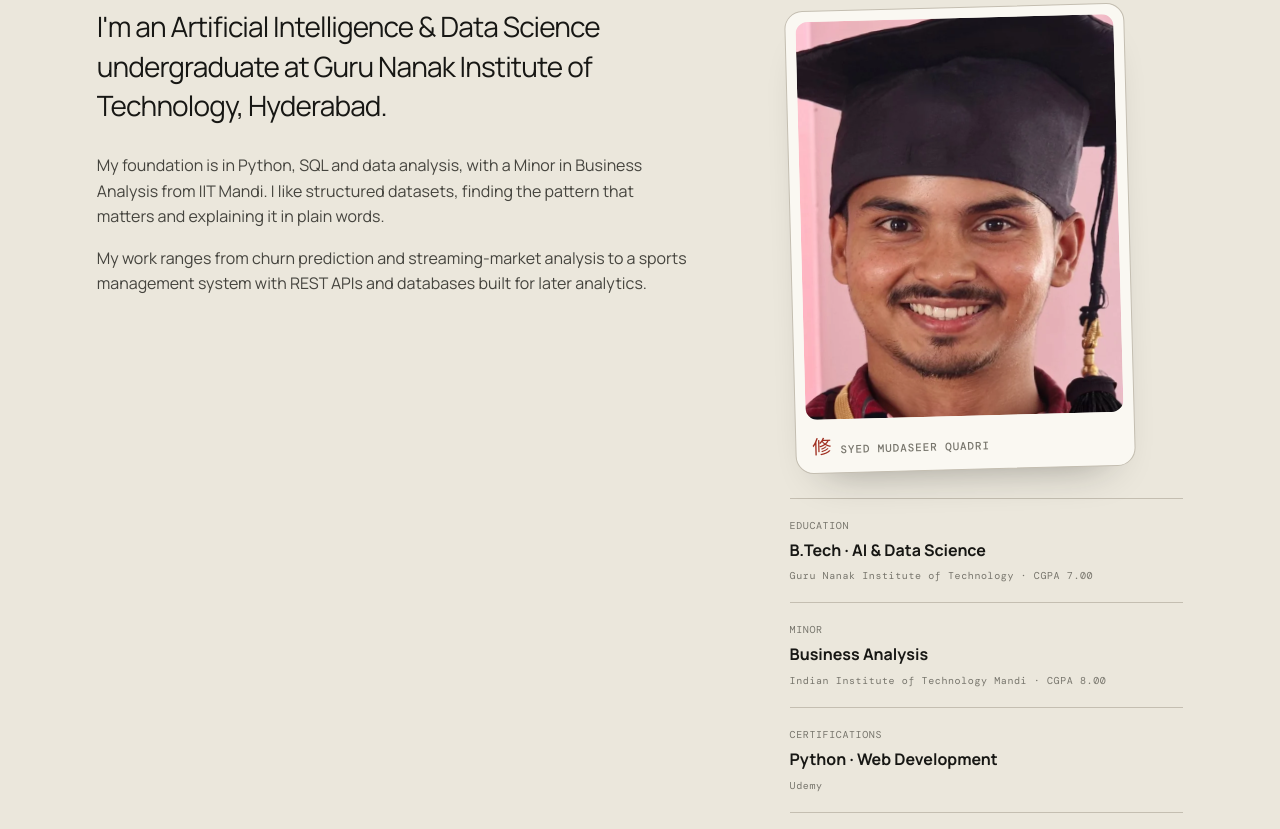
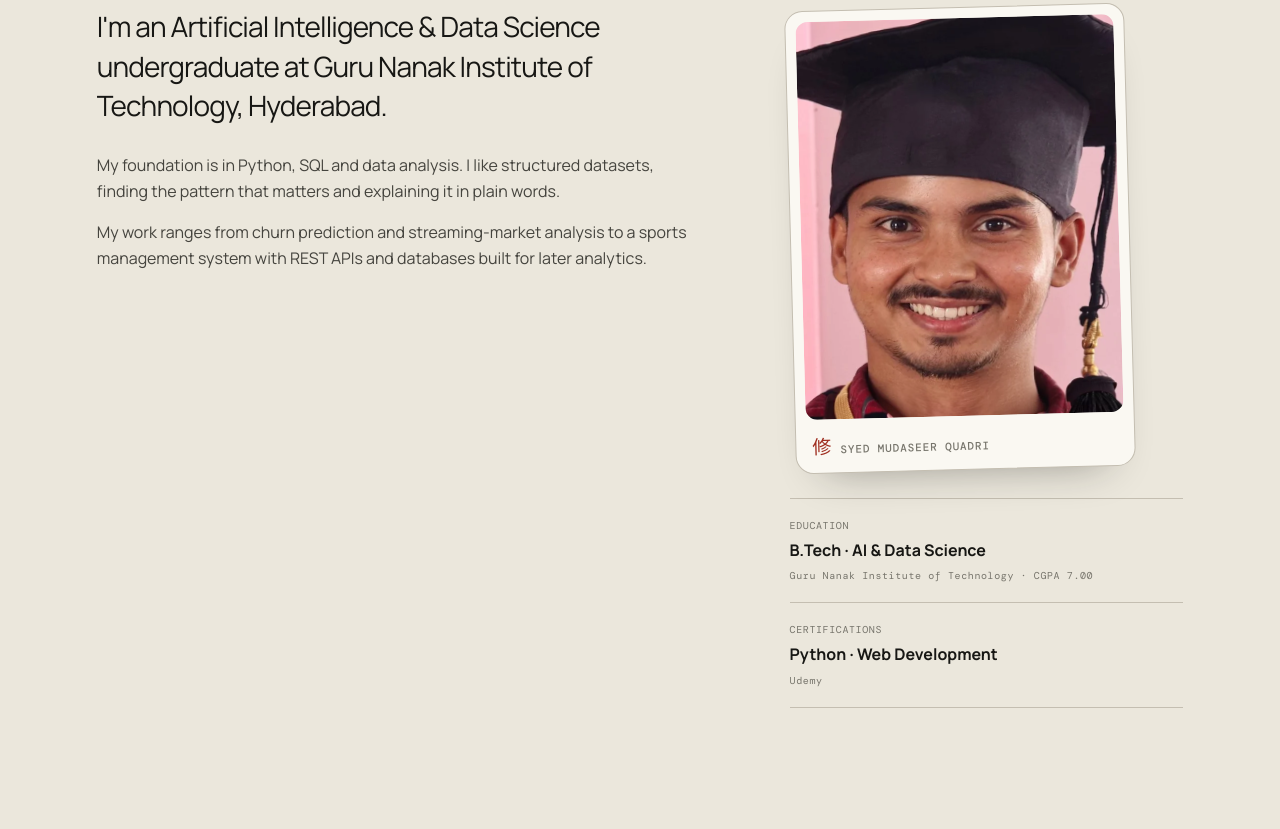
Before and after one commit to SyedMudaseerQuadri/data-science-portfolio, a plain HTML site: page index.html in a window 1280 px wide. Shown: the part 4462-5291 px from the top of the page. Drawn offline with nearby package versions, Linux system fonts and the light colour scheme.

Commit message:
Remove IIT Mandi minor from portfolio and resume
Co-Authored-By: Claude Opus 5.5 <noreply@anthropic.com>

```diff
--- a/index.html
+++ b/index.html
@@ -137,7 +137,7 @@
         <div class="about-grid">
           <div class="about-copy">
             <p class="large">I'm an Artificial Intelligence &amp; Data Science undergraduate at Guru Nanak Institute of Technology, Hyderabad.</p>
-            <p>My foundation is in Python, SQL and data analysis, with a Minor in Business Analysis from IIT Mandi. I like structured datasets, finding the pattern that matters and explaining it in plain words.</p>
+            <p>My foundation is in Python, SQL and data analysis. I like structured datasets, finding the pattern that matters and explaining it in plain words.</p>
             <p>My work ranges from churn prediction and streaming-market analysis to a sports management system with REST APIs and databases built for later analytics.</p>
           </div>
           <div class="about-side">
@@ -147,7 +147,6 @@
           </figure>
           <div class="facts">
             <div><span>EDUCATION</span><strong>B.Tech · AI &amp; Data Science</strong><small>Guru Nanak Institute of Technology · CGPA 7.00</small></div>
-            <div><span>MINOR</span><strong>Business Analysis</strong><small>Indian Institute of Technology Mandi · CGPA 8.00</small></div>
             <div><span>CERTIFICATIONS</span><strong>Python · Web Development</strong><small>Udemy</small></div>
           </div>
           </div>
```
Also changed, not shown: resume.html (+0 -1 lines), 1 other file.
